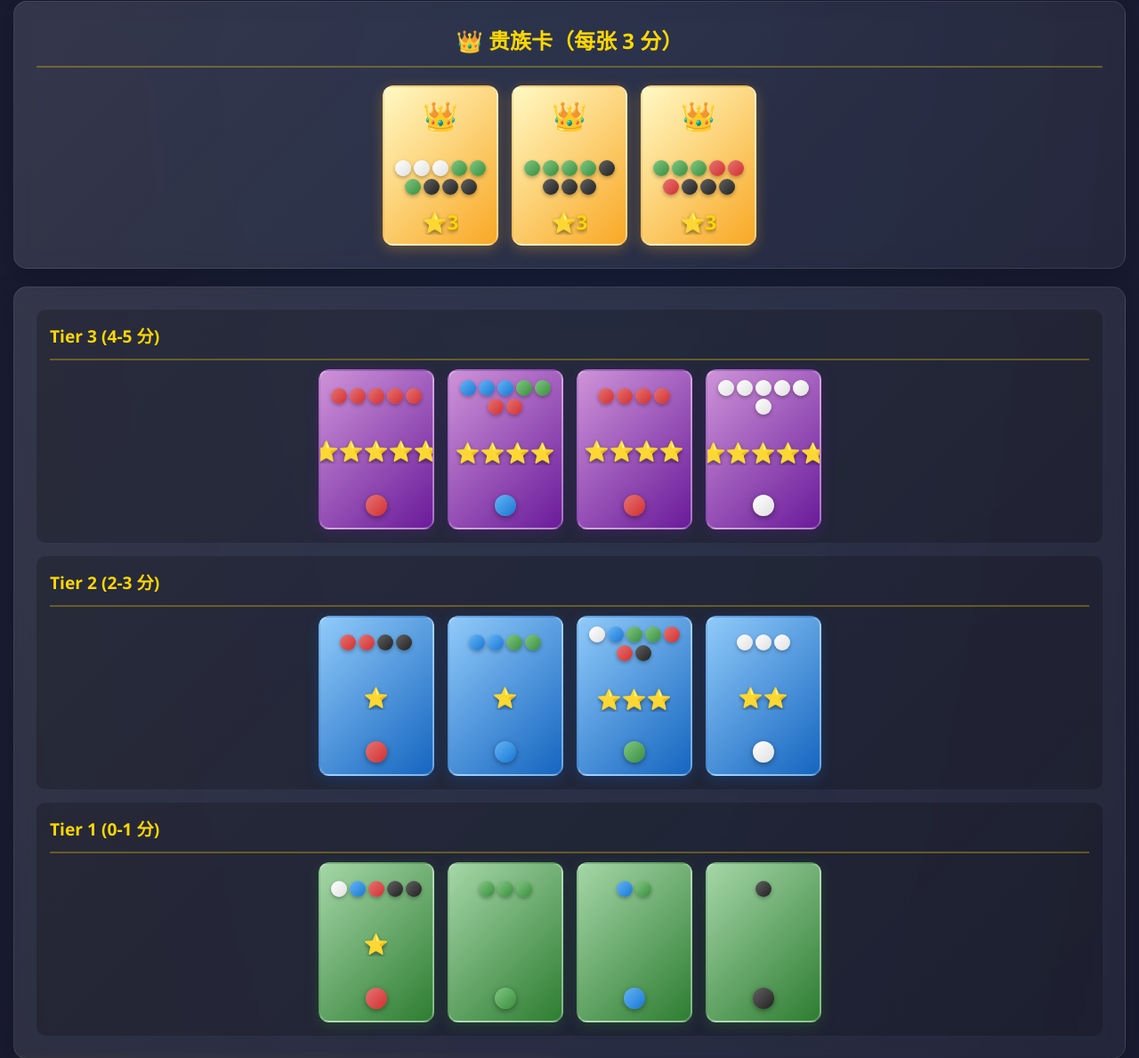
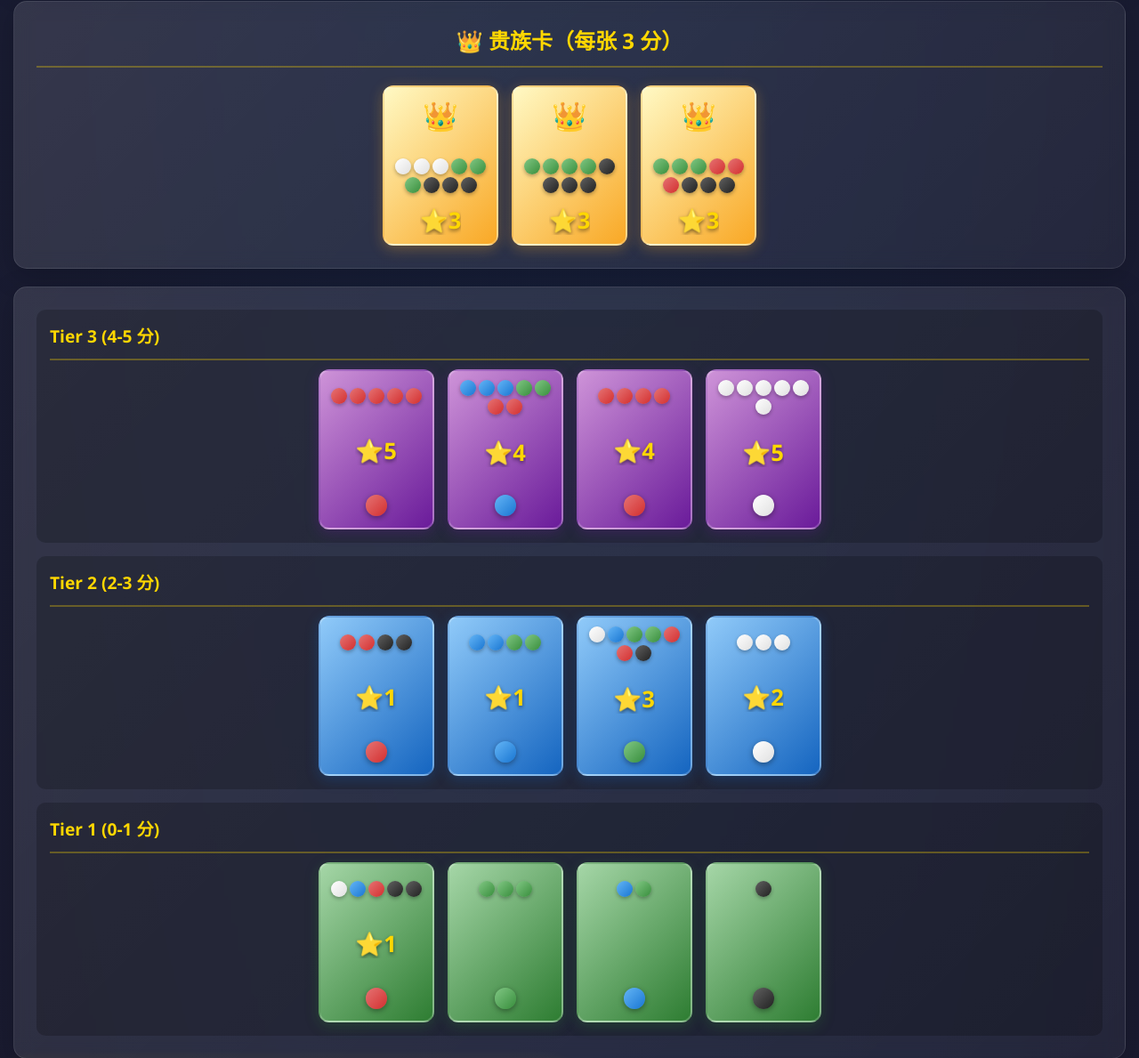
Before and after one commit to barbaracheng/splendor-game, a plain HTML site: page index.html in a window 1280 px wide. Shown: the part 973-2162 px from the top of the page at 89% size. Drawn offline with Linux system fonts and the light colour scheme.

Commit message:
优化分数显示 - ⭐数字格式

```diff
--- a/game.js
+++ b/game.js
@@ -91,7 +91,7 @@ class SplendorUI {
 
         el.innerHTML = `
             <div class="card-cost">${costHtml}</div>
-            <div class="card-points">${card.points > 0 ? '⭐'.repeat(card.points) : ''}</div>
+            <div class="card-points">${card.points > 0 ? `⭐${card.points}` : ''}</div>
             <div class="card-bonus">
                 ${card.color ? `<span class="bonus-gem gem-${card.color}" title="${gemNames[card.color]}折扣"></span>` : ''}
             </div>
--- a/style.css
+++ b/style.css
@@ -411,7 +411,7 @@ body {
 }
 
 .card-points {
-    font-size: 1.4em;
+    font-size: 1.6em;
     font-weight: bold;
     text-align: center;
     color: var(--primary-gold);
```
